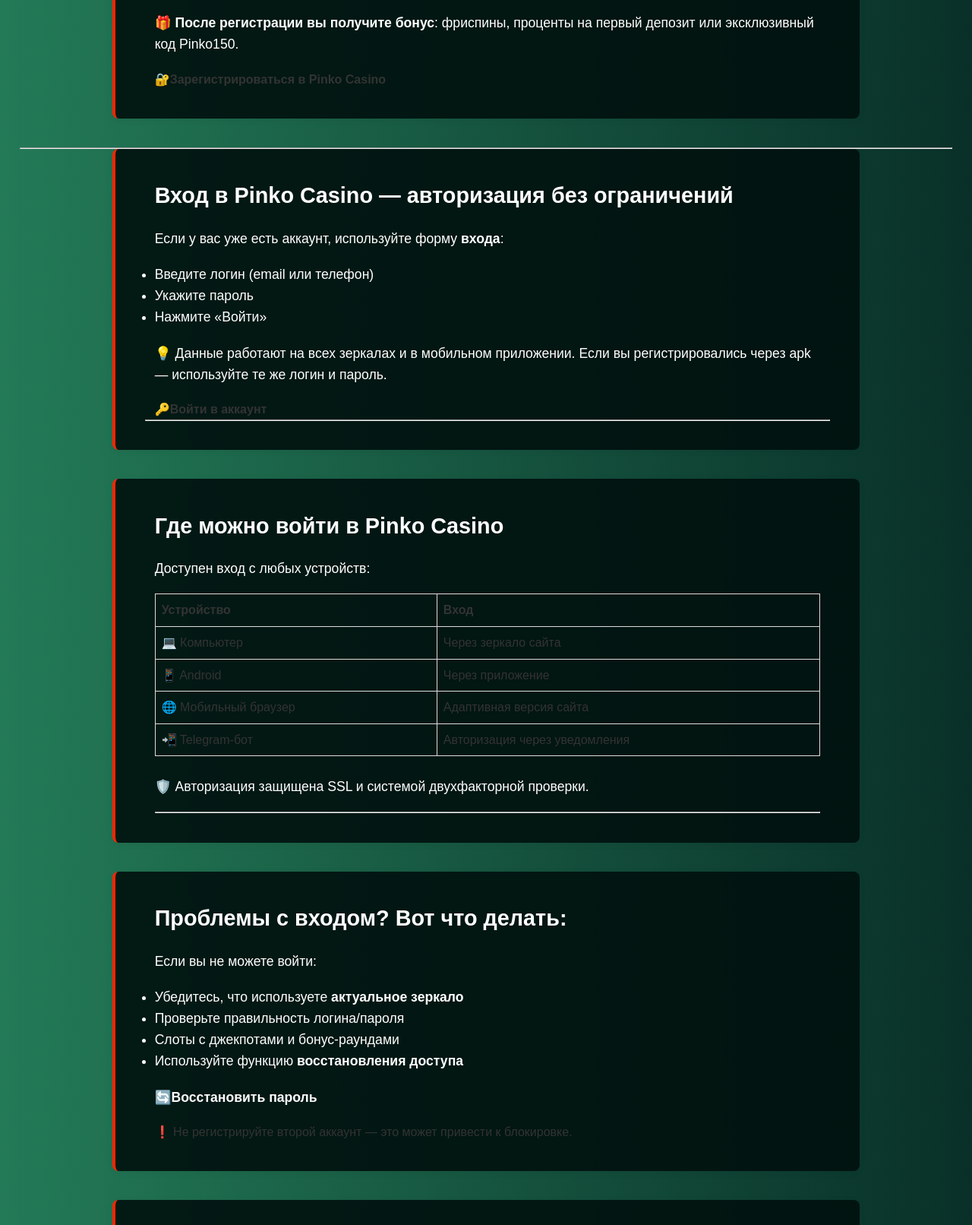
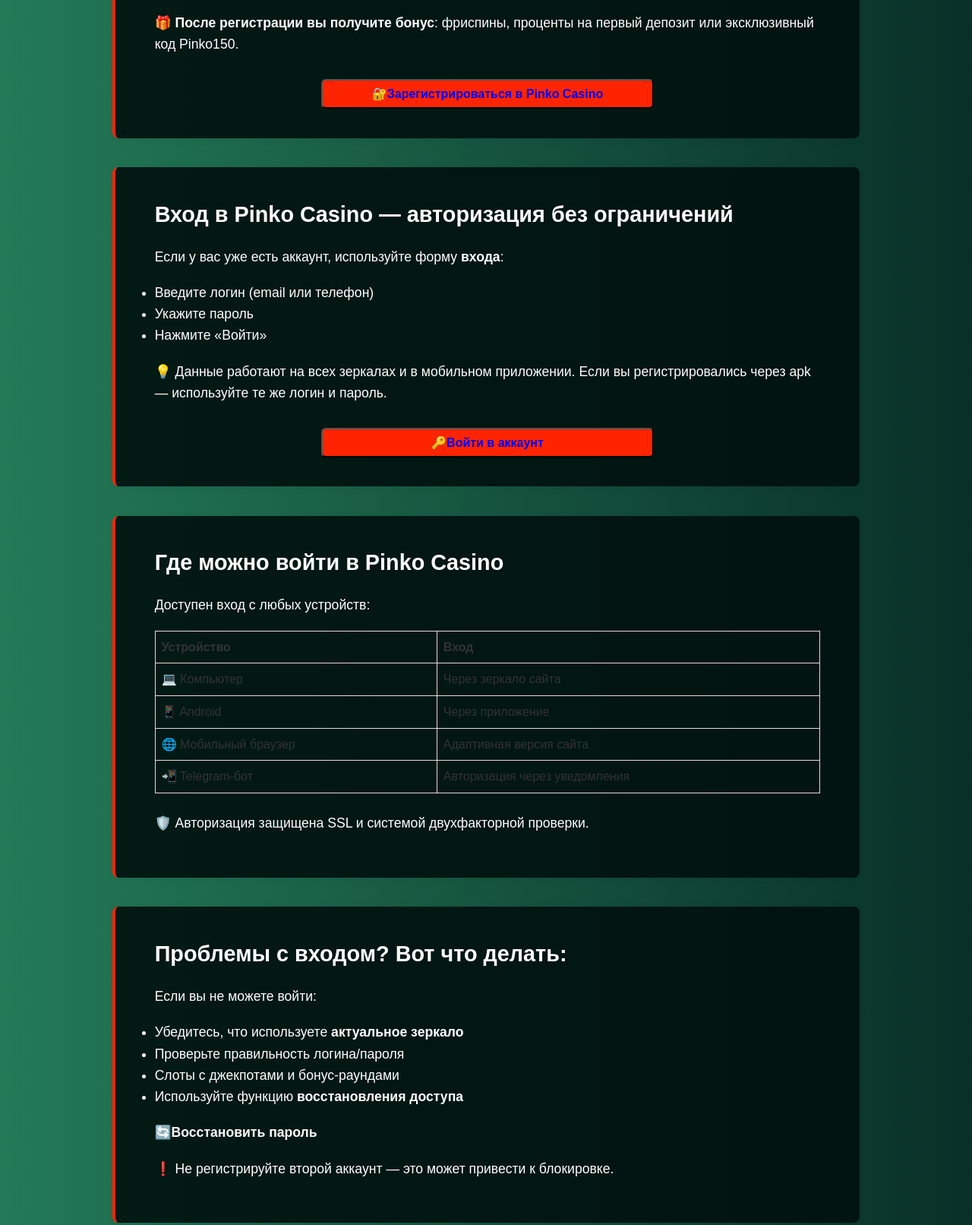
Before and after one commit to aevuum/pinko, a website built with Vite: page login.html in a window 1280 px wide. Shown: the part 811-2423 px from the top of the page at 76% size. Built offline with nearby package versions, Linux system fonts and the light colour scheme.

Commit message:
page-5 fix

```diff
--- a/login.html
+++ b/login.html
@@ -89,11 +89,10 @@
             </ol>
             <p class="text"> 🎁 <strong>После регистрации вы получите бонус</strong>: фриспины, проценты на первый депозит или эксклюзивный код Pinko150.
             </p>
-         <div class="text-bot">  🔐<strong>Зарегистрироваться в Pinko Casino</strong>
-            </div>
+  <button class="cta-btn"><a href="http://1wcqqw.life">🔐<strong>Зарегистрироваться в Pinko Casino</strong></a></button>
         </div>
+
     </section>
-<hr>
 
     <section class="section">
         <div class="section__content">
@@ -107,10 +106,8 @@
             </ul>
 
             <p class="text">💡 Данные работают на всех зеркалах и в мобильном приложении. Если вы регистрировались через apk — используйте те же логин и пароль.</p>
-            <div class="text-bot">
-                🔑<strong>Войти в аккаунт</strong></div>
-        </div>
-         <hr>
+  <button class="cta-btn"><a href="http://1wcqqw.life">🔑<strong>Войти в аккаунт</strong></a></button>
+
     </section>
 
 
@@ -151,7 +148,7 @@
         <br>
             <p class="text">🛡️ Авторизация защищена SSL и системой двухфакторной проверки.
                         </p>
-                        <hr>
+
 
 
         </div>
@@ -170,9 +167,12 @@
                 <li>Используйте функцию  <strong>восстановления доступа</strong></li>
             </ul>
             <p class="text">🔄<strong>Восстановить пароль</strong></p>
-               <div class="text-bot">
-                ❗ Не регистрируйте второй аккаунт — это может привести к блокировке.</div>
-        </div>
+               <p class="text">
+❗ Не регистрируйте второй аккаунт — это может привести к блокировке.
+ </p>
+ <!-- bot -->
+
+
     </section>
 
         <section class="faq-section">
@@ -214,7 +214,7 @@
                 </div>
             </div>
         </div>
-        <hr>
+
     </section>
 
 
@@ -238,8 +238,7 @@
             <p class="text">
 ✅ Создайте аккаунт сейчас — и получите стартовый бонус для новых игроков.
 </p>
-     <button class="main-cta"><a href="http://1wcqqw.life">👉 Играй уже
-            сейчас</a></button>
+     <button class="cta-btn"><a href="http://1wcqqw.life">🟢 Зарегистрироваться и играть</a></button>
         </div>
     </section>
 
```
